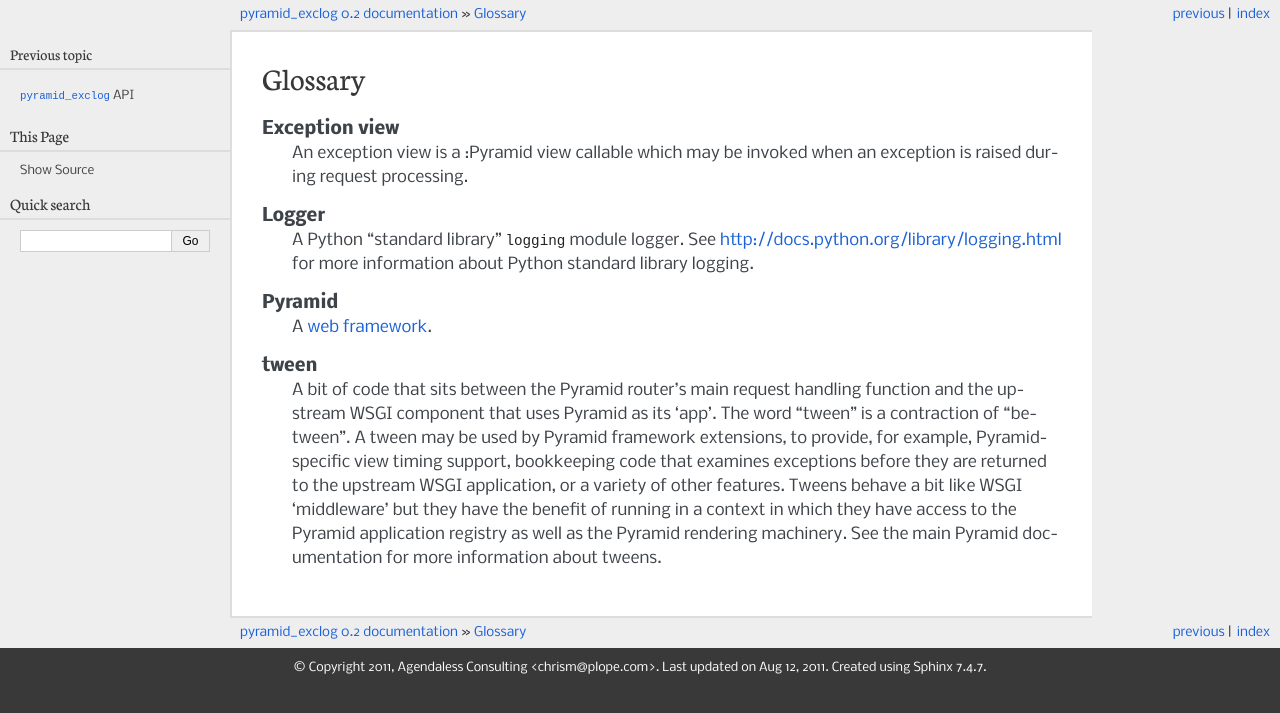
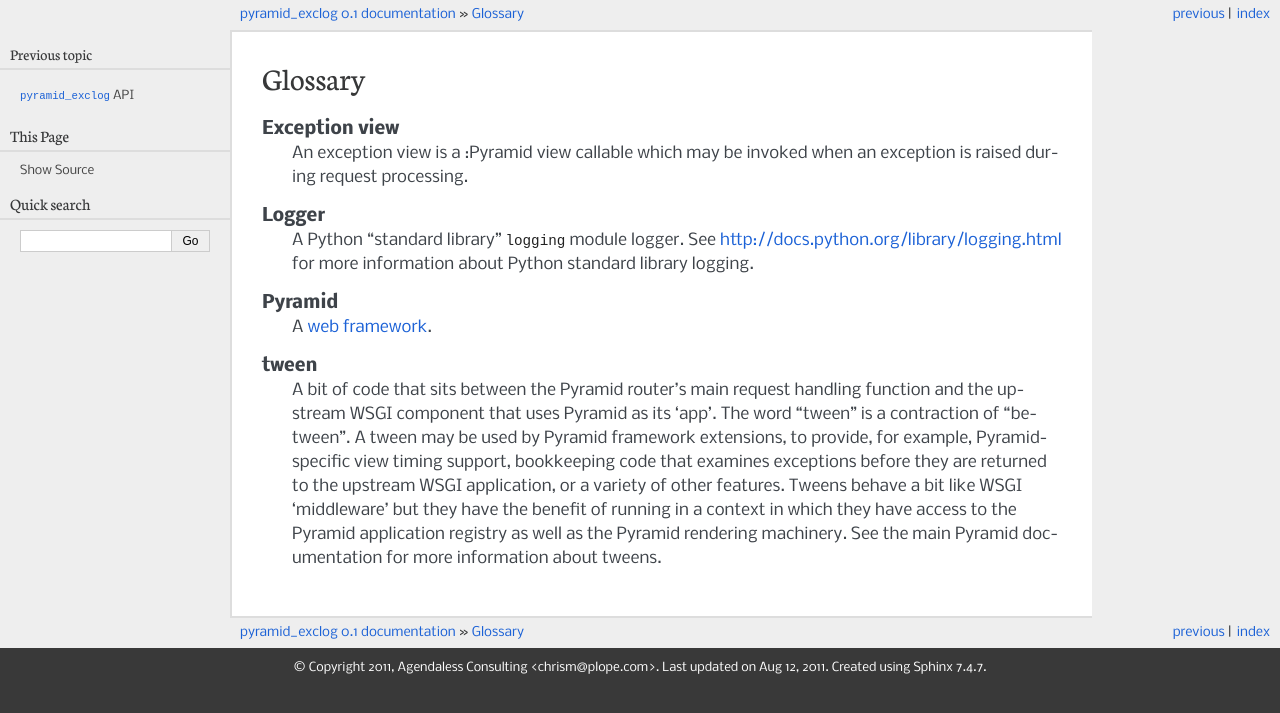
Before and after one commit to Pylons/pyramid_exclog, a Sphinx documentation site: the page built from docs/glossary.rst, in a window 1280 px wide. Shown: the top 713 px of the page. Built offline with Sphinx 7.4.7, drawn with Linux system fonts in a browser that asks for light colours.

Commit message:
prep for 0.1

```diff
--- a/README.rst
+++ b/README.rst
@@ -2,7 +2,9 @@
 ===================
 
 A package which logs exception information when an error occurs in your
-Pyramid application.
+Pyramid application.  See the documentation at
+https://docs.pylonsproject.org/projects/pyramid_exclog/dev/ for more
+information.
 
 This package currently will not work with any released Pyramid; it requires
 the Pyramid trunk (aka "1.2dev"), available from
--- a/docs/conf.py
+++ b/docs/conf.py
@@ -62,7 +62,7 @@
 # other places throughout the built documents.
 #
 # The short X.Y version.
-version = '0.2'
+version = '0.1'
 # The full version, including alpha/beta/rc tags.
 release = version
 
--- a/setup.py
+++ b/setup.py
@@ -28,7 +28,7 @@
     ]
 
 setup(name='pyramid_exclog',
-      version='0.0',
+      version='0.1',
       description=('A package which logs to a Python logger when an '
                    'exception is raised by a Pyramid application'),
       long_description=README + '\n\n' + CHANGES,
```
